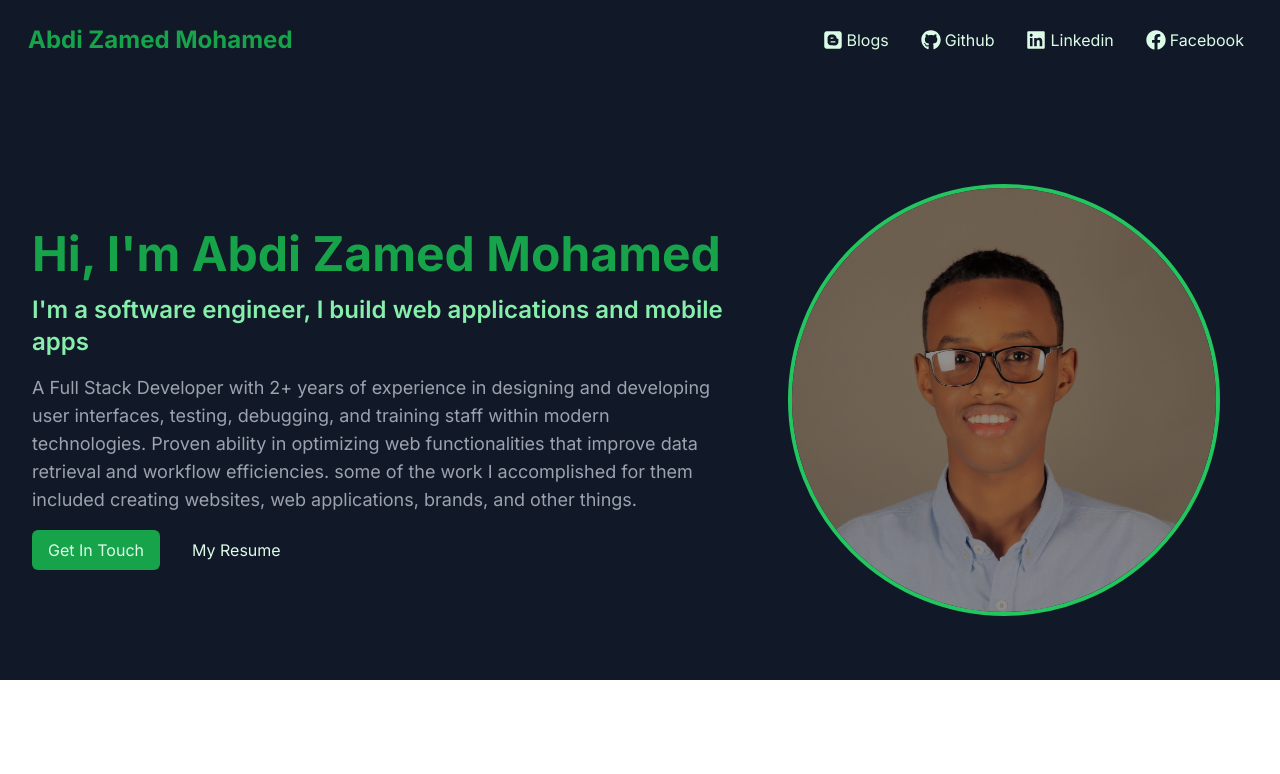
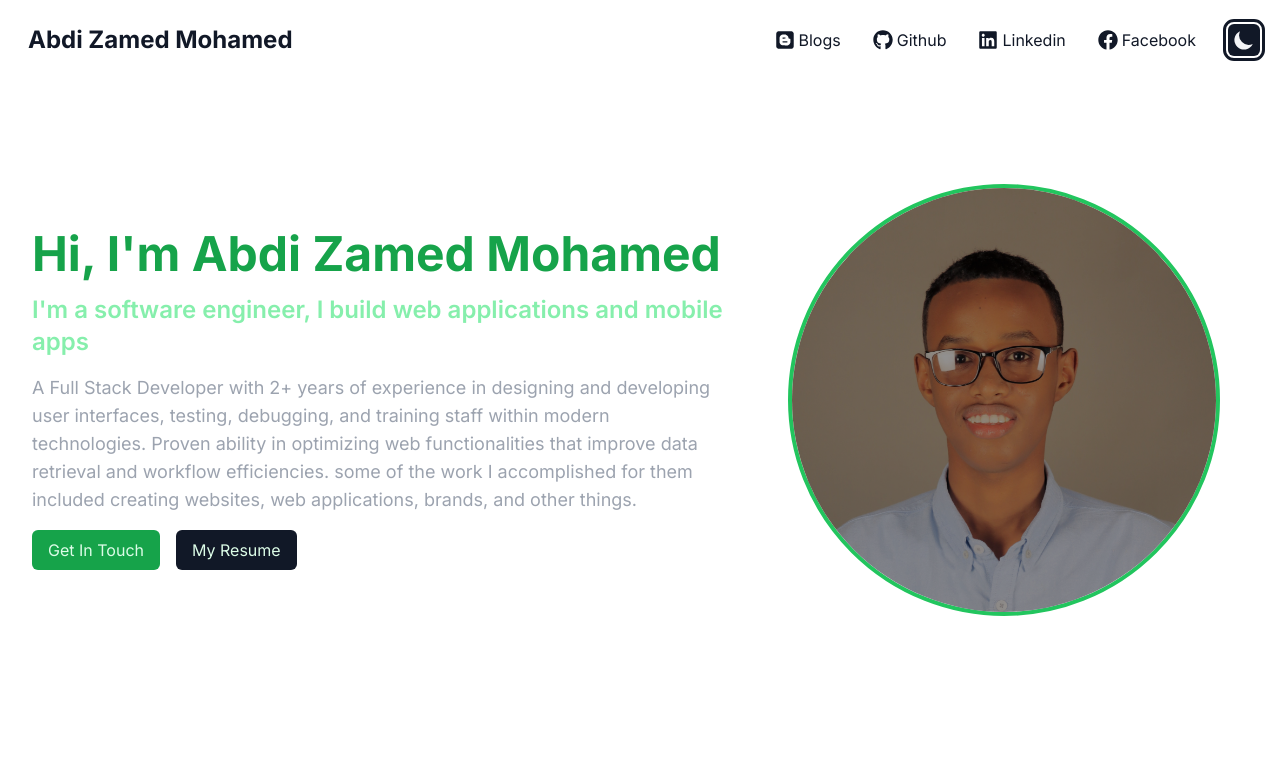
Before and after one commit to aaqyaar/abdizamed.dev, a Next.js app: page / in a window 1280 px wide. Shown: the top 774 px of the page. Built offline with nearby package versions, Linux system fonts and the light colour scheme.

Commit message:
Dark Mode and Light mode toggling is added

```diff
--- a/app/layout.tsx
+++ b/app/layout.tsx
@@ -9,7 +9,7 @@ export default function RootLayout({
   return (
     <html>
       <head />
-      <body className="snap-scroll-y scrollbar-base bg-gray-900">
+      <body className="snap-scroll-y scrollbar-base dark:bg-gray-900">
         <Header />
         <main className="overflow-x-hidden">{children}</main>
         <Footer />
--- a/components/Header.tsx
+++ b/components/Header.tsx
@@ -1,9 +1,9 @@
 "use client";
 
-import { useScrollDown } from "lib/hooks";
+import { useScrollDown, useTheme } from "lib/hooks";
 import Link from "next/link";
 import React, { useState } from "react";
-import { HiMenu } from "react-icons/hi";
+import { HiMenu, HiSun, HiMoon } from "react-icons/hi";
 import { FaGithub, FaFacebook, FaLinkedin, FaBlogger } from "react-icons/fa";
 
 interface NavType {
@@ -15,21 +15,35 @@ interface NavType {
 
 export default function Header() {
   const [isOpen, setIsOpen] = useState(false);
+  const { theme, toggleTheme } = useTheme();
   const isScrolledtoDown = useScrollDown(50);
   return (
     <header
-      className={` sticky top-0 z-50 max-w-full bg-gray-900 py-5 px-5  ${
-        isScrolledtoDown && "shadow shadow-green-500"
+      className={` sticky top-0 z-50 max-w-full bg-white py-5 px-5 dark:bg-gray-900  ${
+        isScrolledtoDown && "shadow shadow-gray-50 dark:shadow-green-500"
       }`}
     >
       <div className="mx-auto flex max-w-[1240px] items-center justify-between">
         <div id="brand">
-          <h1 className="ml-2 text-2xl font-bold text-green-600">
+          <h1 className="ml-2 text-2xl font-bold text-gray-900 dark:text-green-900">
             Abdi Zamed Mohamed
           </h1>
         </div>
         <nav id="nav-links" className="flex items-center">
           {desktopNav()}
+          <div className="ml-4 flex items-center">
+            <button
+              className="rounded-md bg-gray-900 p-1 text-gray-100 outline outline-offset-2 outline-gray-900 dark:text-white dark:outline-white"
+              aria-label="toggle dark mode"
+              onClick={() => toggleTheme()}
+            >
+              {theme === "light" ? (
+                <HiMoon className="h-6 w-6" aria-label="toggle dark mode" />
+              ) : (
+                <HiSun className="h-6 w-6" aria-label="toggle light mode" />
+              )}
+            </button>
+          </div>
           <div className="ml-4 inline-flex items-center lg:hidden">
             <button
               className="rounded-md p-2 text-green-600 focus:outline-none focus:ring-2 focus:ring-inset focus:ring-green-600 hover:bg-green-500 hover:text-green-200"
@@ -48,7 +62,7 @@ export default function Header() {
 const RenderNav = ({ title, path, icon, target }: NavType) => {
   return (
     <li
-      className={`text-md font-xl flex items-center gap-1 px-4 py-2 ${"text-green-100 hover:text-green-600"}
+      className={`text-md font-xl flex items-center gap-1 px-4 py-2 ${"text-gray-900 hover:text-gray-800 dark:text-green-100 dark:hover:text-green-600"}
     `}
     >
       <> {icon}</>
--- a/lib/hooks/index.ts
+++ b/lib/hooks/index.ts
@@ -1 +1,2 @@
 export { default as useScrollDown } from "./useScrollDown";
+export { default as useTheme } from "./useTheme";
--- /dev/null
+++ b/lib/hooks/useTheme.tsx
@@ -0,0 +1,30 @@
+import { useState, useEffect } from "react";
+
+export default function useTheme() {
+  const [theme, setTheme] = useState("dark");
+
+  useEffect(() => {
+    if (window.matchMedia("(prefers-color-scheme: dark)").matches) {
+      setTheme("dark");
+    } else {
+      setTheme("light");
+    }
+  }, []);
+
+  useEffect(() => {
+    const localTheme = window.localStorage.getItem("theme");
+    localTheme && setTheme(localTheme);
+  }, []);
+
+  useEffect(() => {
+    window.localStorage.setItem("theme", theme);
+    document.documentElement.classList.remove("light", "dark");
+    document.documentElement.classList.add(theme);
+  }, [theme]);
+
+  const toggleTheme = () => {
+    theme === "light" ? setTheme("dark") : setTheme("light");
+  };
+
+  return { theme, toggleTheme };
+}
--- a/tailwind.config.cjs
+++ b/tailwind.config.cjs
@@ -1,5 +1,6 @@
 /** @type {import('tailwindcss').Config} */
 module.exports = {
+  darkMode: "class",
   content: [
     "./app/**/*.{js,ts,jsx,tsx}",
     "./components/**/*.{js,ts,jsx,tsx}",
```
